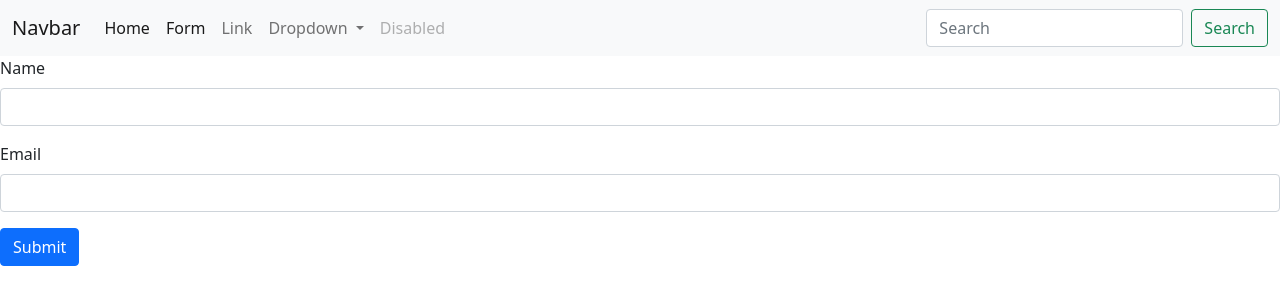
After one commit to RAHUL573769/DjangoForms, a Django app: page /first/forms/ in a window 1280 px wide. The commit adds this page. Shown: the top 305 px of the page. Run offline with Django 4.2, Linux system fonts and the light colour scheme.

Commit message:
forms added

```diff
--- /dev/null
+++ b/firstapp/templates/forms.html
@@ -0,0 +1,25 @@
+{% extends "base.html" %} {% block content %}
+
+<form>
+  <div class="mb-3">
+    <label for="exampleInputName" class="form-label">Name</label>
+    <input
+      type="name"
+      class="form-control"
+      id="exampleInputName"
+      aria-describedby="emailHelp"
+    />
+  </div>
+  <div class="mb-3">
+    <label for="exampleInputEmail" class="form-label">Email</label>
+    <input
+      type="name"
+      class="form-control"
+      id="exampleInputEmail"
+      aria-describedby="emailHelp"
+    />
+  </div>
+
+  <button type="submit" class="btn btn-primary">Submit</button>
+</form>
+{% endblock content %}
--- a/firstapp/urls.py
+++ b/firstapp/urls.py
@@ -4,4 +4,7 @@ from django.urls import path
 from django.urls import include
 from . import views
 
-urlpatterns = [path("template/", views.homepage1)]
+urlpatterns = [
+    path("template/", views.homepage1),
+    path("forms/", views.formpage, name="formpage"),
+]
--- a/firstapp/views.py
+++ b/firstapp/views.py
@@ -5,3 +5,7 @@ from django.http import HttpResponse
 # Create your views here.
 def homepage1(request):
     return render(request, "about.html")
+
+
+def formpage(request):
+    return render(request, "forms.html")
--- a/templates/base.html
+++ b/templates/base.html
@@ -38,6 +38,14 @@
                 aria-current="page"
                 href="/first/template/"
                 >Home</a
+              >
+            </li>
+            <li class="nav-item">
+              <a
+                class="nav-link active"
+                aria-current="page"
+                href={%url 'formpage'%}
+                >Form</a
               >
             </li>
             <li class="nav-item">
```
